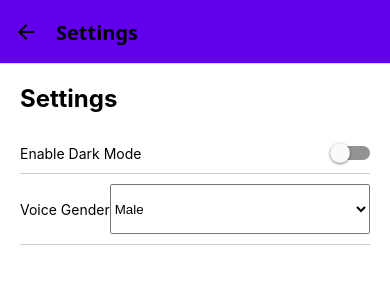
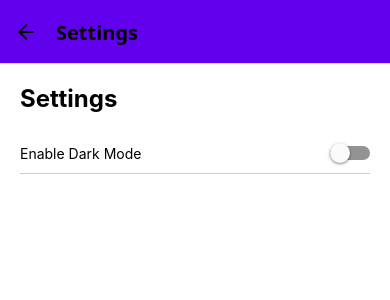
Before and after one commit to toy214/MungMungv2, a React Native app: screen /Settings in a window 390 px wide. Shown: the top 300 px of the page. Built offline with nearby package versions, Linux system fonts and the light colour scheme.

Commit message:
Update SettingsScreen.js
update 2.0

```diff
--- a/SettingsScreen.js
+++ b/SettingsScreen.js
@@ -1,18 +1,12 @@
 import React from 'react';
 import { View, Text, StyleSheet, Switch } from 'react-native';
-import { Picker } from '@react-native-picker/picker';
 import { useAppContext } from './App';
 
 export default function SettingsScreen() {
-  const { darkMode, toggleDarkMode, voiceGender, changeVoiceGender } = useAppContext();
+  const { darkMode, toggleDarkMode, themeStyles } = useAppContext();
 
-  const containerStyle = darkMode
-    ? [styles.container, { backgroundColor: '#333' }]
-    : [styles.container, { backgroundColor: '#FFF' }];
-
-  const textStyle = darkMode
-    ? { color: '#FFF' }
-    : { color: '#000' };
+  const containerStyle = { backgroundColor: themeStyles.backgroundColor, flex: 1, padding: 20 };
+  const textStyle = { color: themeStyles.textColor };
 
   return (
     <View style={containerStyle}>
@@ -22,27 +16,11 @@ export default function SettingsScreen() {
         <Text style={textStyle}>Enable Dark Mode</Text>
         <Switch value={darkMode} onValueChange={toggleDarkMode} />
       </View>
-      {/* Voice Gender Picker */}
-      <View style={styles.settingRow}>
-        <Text style={textStyle}>Voice Gender</Text>
-        <Picker
-          selectedValue={voiceGender}
-          style={styles.picker}
-          onValueChange={(value) => changeVoiceGender(value)}
-        >
-          <Picker.Item label="Male" value="Male" />
-          <Picker.Item label="Female" value="Female" />
-        </Picker>
-      </View>
     </View>
   );
 }
 
 const styles = StyleSheet.create({
-  container: {
-    flex: 1,
-    padding: 20,
-  },
   title: {
     fontSize: 24,
     fontWeight: 'bold',
@@ -56,8 +34,4 @@ const styles = StyleSheet.create({
     borderBottomWidth: 1,
     borderBottomColor: '#ccc',
   },
-  picker: {
-    height: 50,
-    flex: 1,
-  },
 });
```
